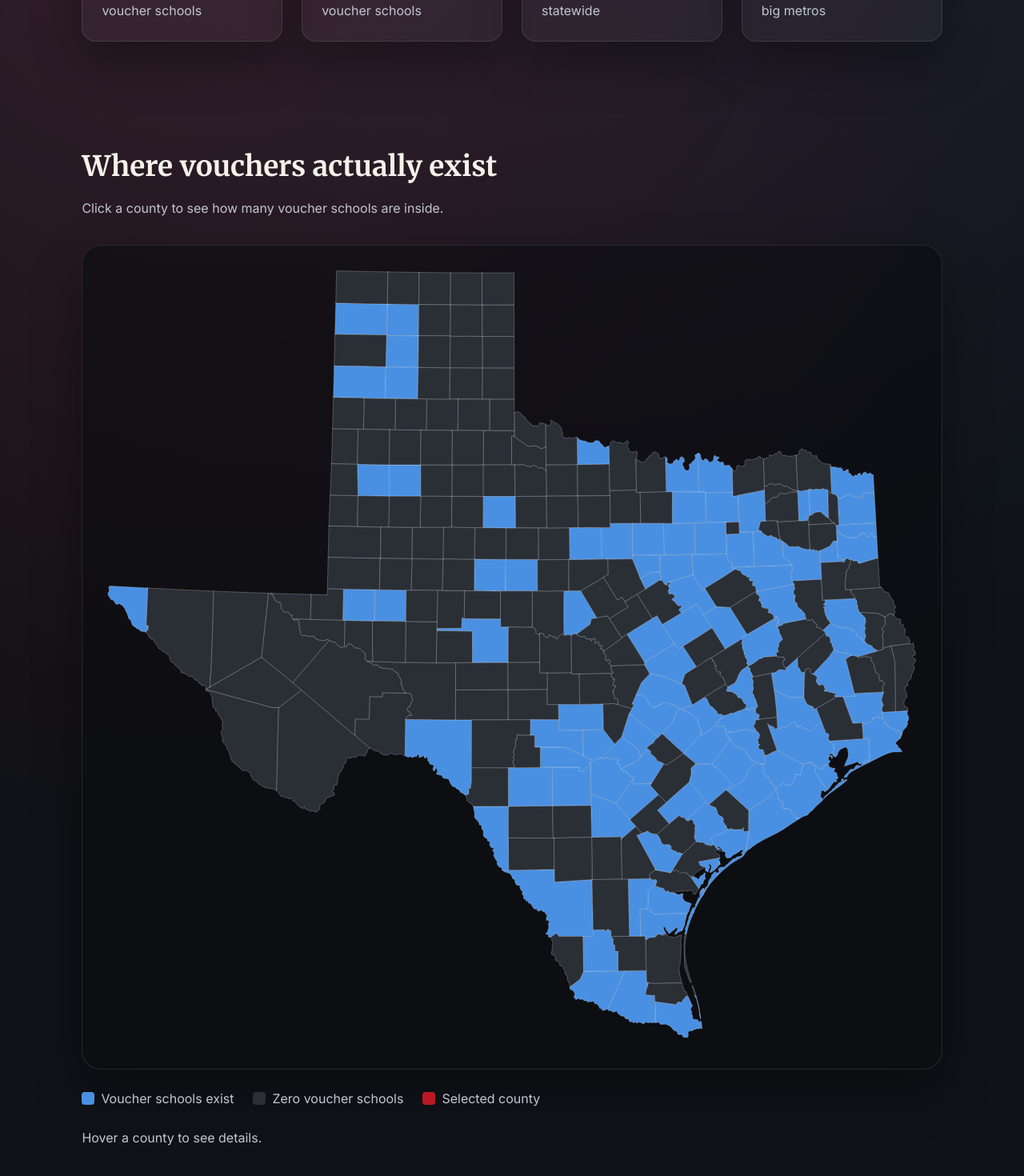
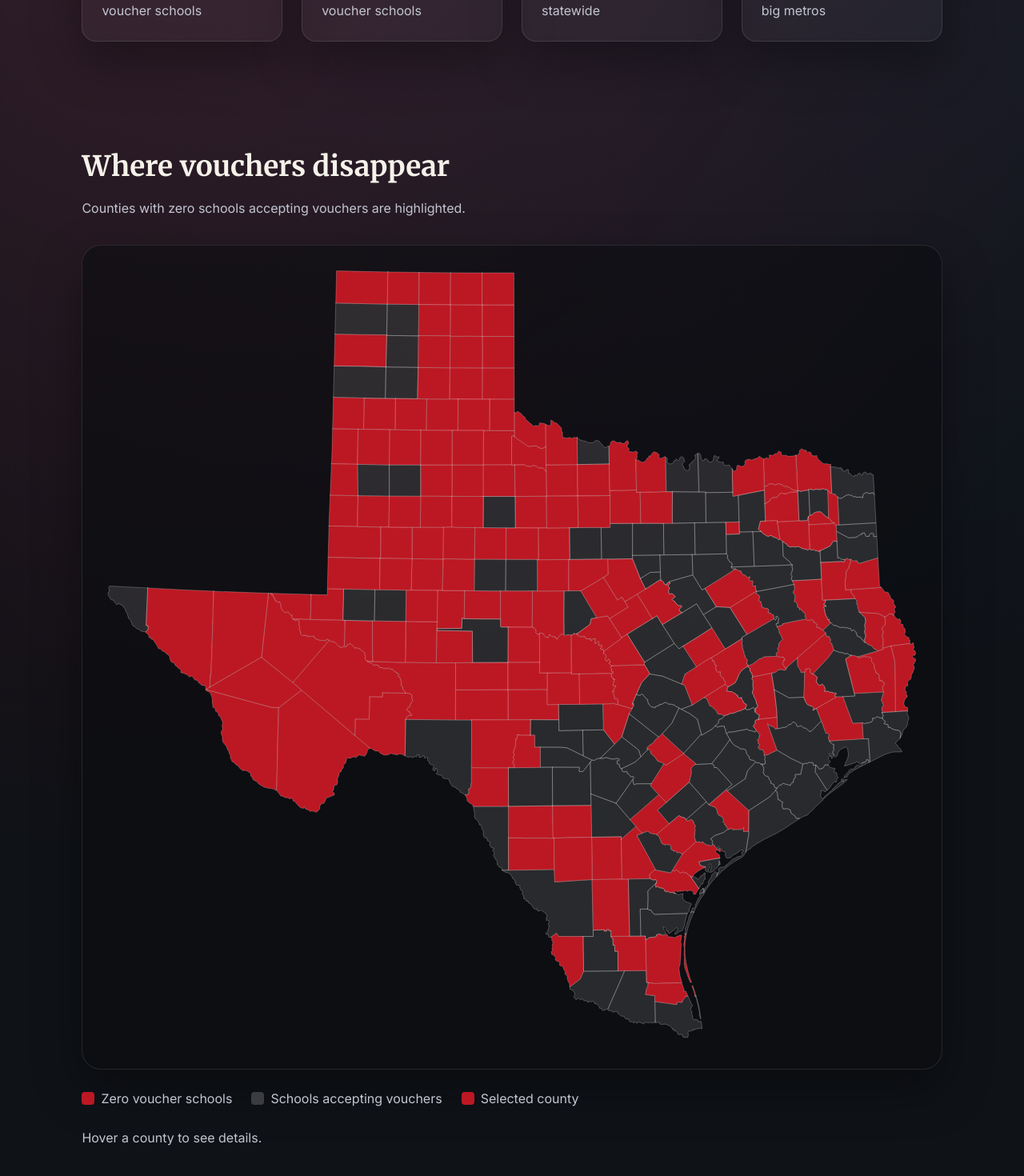
Before and after one commit to joshuarush/countymissedout, a React (Create React App) app: page / in a window 1280 px wide. Shown: the part 1077-2547 px from the top of the page at 80% size. Built offline with nearby package versions, Linux system fonts and the light colour scheme.

Commit message:
Adjust county participation messaging and map emphasis

```diff
--- a/src/App.css
+++ b/src/App.css
@@ -368,11 +368,11 @@ main {
 }
 
 .texas-map path.has-schools {
-  fill: var(--accent-color);
+  fill: rgba(245, 242, 234, 0.12);
 }
 
 .texas-map path.no-schools {
-  fill: var(--county-empty);
+  fill: var(--action-color);
 }
 
 .texas-map path.is-selected {
@@ -409,11 +409,11 @@ main {
 }
 
 .legend-swatch.has-schools {
-  background: var(--accent-color);
+  background: rgba(245, 242, 234, 0.2);
 }
 
 .legend-swatch.no-schools {
-  background: var(--county-empty);
+  background: var(--action-color);
 }
 
 .legend-swatch.is-selected {
--- a/src/components/CountyDetail.js
+++ b/src/components/CountyDetail.js
@@ -36,37 +36,42 @@ const CountyDetail = ({ county, schools, privateCount }) => {
   if (hasPrivateData) {
     if (privateCount === 0 && count === 0) {
       privateSummary = {
-        primary: '0 private schools. 0 voucher schools.',
-        secondary: 'No active TEPSAC-accredited private schools in this county.'
+        primary: '0 private schools. 0 schools accepting vouchers.',
+        secondary: 'No private school options to choose from.'
       };
     } else if (privateCount === 0 && count > 0) {
       privateSummary = {
         primary: '0 private schools listed.',
-        secondary: `Voucher list shows ${count} participating schools.`
+        secondary: `Voucher list shows ${count} schools accepting vouchers.`
       };
     } else if (hasPrivateSchools) {
       if (count > privateCount) {
         privateSummary = {
-          primary: `${count} voucher schools listed.`,
-          secondary: `TEPSAC lists ${privateCount} active private schools in this county.`
+          primary: `${count} schools accepting vouchers listed.`,
+          secondary: `Private school directory lists only ${privateCount} in this county.`
         };
       } else {
         const percent = Math.round((count / privateCount) * 100);
         const notParticipating = 100 - percent;
-        if (percent >= 80) {
+        if (count === 0) {
           privateSummary = {
-            primary: `${notParticipating}% of private schools are still shut out.`,
-            secondary: `Even with ${percent}% opting in, the voucher program leaves families behind.`
+            primary: '0 schools accepting vouchers.',
+            secondary: `${privateCount} private schools opted out.`
+          };
+        } else if (percent >= 80) {
+          privateSummary = {
+            primary: `${notParticipating}% of private schools are still refusing vouchers.`,
+            secondary: `Even here, ${percent}% participation leaves families without real choice.`
           };
         } else if (percent > 50) {
           privateSummary = {
             primary: `${notParticipating}% of private schools are not participating.`,
-            secondary: `${privateCount - count} schools refuse the voucher program here.`
+            secondary: `${count} of ${privateCount} accept vouchers.`
           };
         } else {
           privateSummary = {
-            primary: `Only ${percent}% of private schools are participating.`,
-            secondary: `${count} of ${privateCount} active TEPSAC-accredited schools opted in.`
+            primary: `Only ${percent}% of private schools accept vouchers.`,
+            secondary: `${notParticipating}% refuse the voucher program.`
           };
         }
       }
@@ -78,19 +83,19 @@ const CountyDetail = ({ county, schools, privateCount }) => {
       <div className={`county-status ${hasSchools ? 'has-schools' : 'no-schools'}`}>
         <h2>
           {county} County has{' '}
-          <span>{hasSchools ? `${count}` : 'ZERO'}</span> voucher schools.
+          <span>{hasSchools ? `${count}` : 'ZERO'}</span> schools accepting vouchers.
         </h2>
         <p>
           {hasSchools
             ? 'Families here have some options, but most of Texas does not.'
-            : 'No private schools in this county signed up for the voucher program.'}
+            : 'No private schools in this county signed up for vouchers.'}
         </p>
       </div>
       {privateSummary && (
         <div className="private-meta">
           <p className="private-metric">{privateSummary.primary}</p>
           {privateSummary.secondary && <p className="private-secondary">{privateSummary.secondary}</p>}
-          <p className="private-note">Private school counts include active TEPSAC-accredited schools.</p>
+          <p className="private-note">Private school counts come from accredited private school listings.</p>
         </div>
       )}
       {hasSchools && (
--- a/src/components/TexasMap.js
+++ b/src/components/TexasMap.js
@@ -59,8 +59,8 @@ const TexasMap = ({ countyCounts, selectedCounty, onSelect }) => {
   return (
     <section className="map-section" id="map">
       <div className="section-heading">
-        <h2>Where vouchers actually exist</h2>
-        <p>Click a county to see how many voucher schools are inside.</p>
+        <h2>Where vouchers disappear</h2>
+        <p>Counties with zero schools accepting vouchers are highlighted.</p>
       </div>
       <div
         className="map-wrapper"
@@ -73,12 +73,12 @@ const TexasMap = ({ countyCounts, selectedCounty, onSelect }) => {
       </div>
       <div className="map-legend">
         <div className="legend-item">
-          <span className="legend-swatch has-schools" />
-          Voucher schools exist
+          <span className="legend-swatch no-schools" />
+          Zero voucher schools
         </div>
         <div className="legend-item">
-          <span className="legend-swatch no-schools" />
-          Zero voucher schools
+          <span className="legend-swatch has-schools" />
+          Schools accepting vouchers
         </div>
         <div className="legend-item">
           <span className="legend-swatch is-selected" />
@@ -88,7 +88,7 @@ const TexasMap = ({ countyCounts, selectedCounty, onSelect }) => {
       <div className="map-status">
         {activeCounty ? (
           <p>
-            {activeCounty} County: <strong>{activeCount}</strong> voucher school{activeCount === 1 ? '' : 's'}.
+            {activeCounty} County: <strong>{activeCount}</strong> school{activeCount === 1 ? '' : 's'} accepting vouchers.
           </p>
         ) : (
           <p>Hover a county to see details.</p>
```
